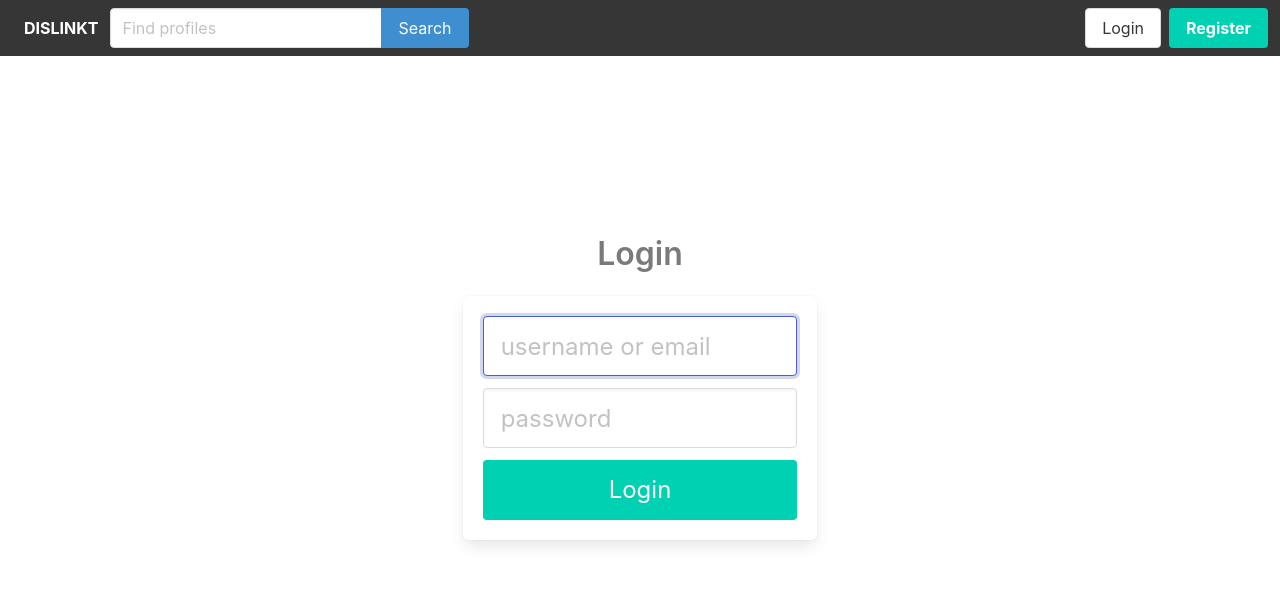
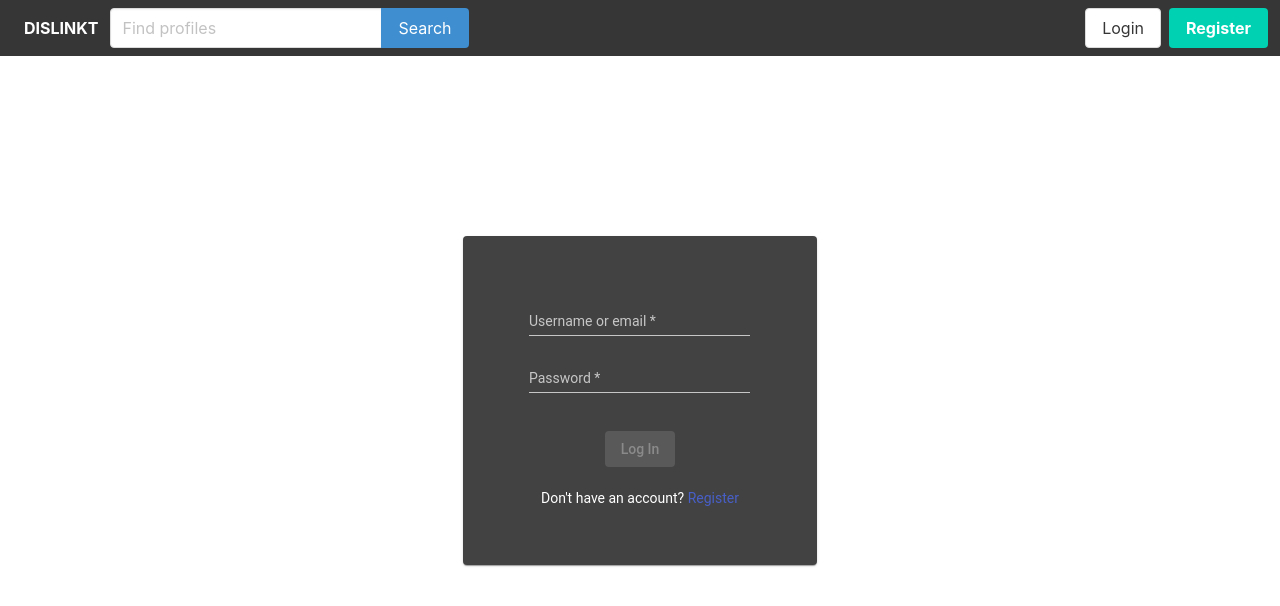
Before and after one commit to XWS-BSEP-TIM1-2022/dislinkt-frontend, an Angular app in the folder dislinkt-frontend/: page /login in a window 1280 px wide. Shown: the top 606 px of the page. Built offline with nearby package versions, Linux system fonts and the light colour scheme.

Commit message:
added angular material

```diff
--- a/dislinkt-frontend/angular.json
+++ b/dislinkt-frontend/angular.json
@@ -28,6 +28,7 @@
             ],
             "styles": [
               "src/styles.css",
+              "./node_modules/@angular/material/prebuilt-themes/purple-green.css",
               "node_modules/bulma/css/bulma.css",
               "node_modules/sweetalert2/src/sweetalert2.scss"
             ],
@@ -96,7 +97,8 @@
               "src/assets"
             ],
             "styles": [
-              "src/styles.css"
+              "src/styles.css",
+              "./node_modules/@angular/material/prebuilt-themes/purple-green.css"
             ],
             "scripts": []
           }
--- a/dislinkt-frontend/package.json
+++ b/dislinkt-frontend/package.json
@@ -11,10 +11,12 @@
   "private": true,
   "dependencies": {
     "@angular/animations": "~12.2.0",
+    "@angular/cdk": "^13.3.4",
     "@angular/common": "~12.2.0",
     "@angular/compiler": "~12.2.0",
     "@angular/core": "~12.2.0",
     "@angular/forms": "~12.2.0",
+    "@angular/material": "^13.3.4",
     "@angular/platform-browser": "~12.2.0",
     "@angular/platform-browser-dynamic": "~12.2.0",
     "@angular/router": "~12.2.0",
--- a/dislinkt-frontend/src/app/login/login.component.html
+++ b/dislinkt-frontend/src/app/login/login.component.html
@@ -2,6 +2,50 @@
     <div class="hero-body">
         <div class="container has-text-centered">
             <div class="column is-4 is-offset-4">
+
+                <mat-card class="example-card">
+                    <div style="margin-left: 15%; margin-right: 15%;">
+                        <mat-card-header>
+                        </mat-card-header>
+                        <br>
+                        <mat-card-content style="margin-left: 1%; margin-right: 1%;">
+                            <br>
+                            <p>
+                                <mat-form-field appearance="legacy" style="width: 100%;">
+                                    <mat-label>Username or email</mat-label>
+                                    <input type="text" matInput placeholder="username or email" [(ngModel)]="username"
+                                        [formControl]="usernameForm" required>
+
+                                    <mat-error *ngIf="usernameForm.invalid">{{getUsernameErrorMessage()}}</mat-error>
+                                </mat-form-field>
+                            </p>
+                            <p>
+                                <mat-form-field appearance="legacy" style="width: 100%;">
+                                    <mat-label>Password</mat-label>
+                                    <input type="text" matInput placeholder="password" [(ngModel)]="password" required
+                                        [formControl]="passwordForm">
+                                    <mat-error *ngIf="passwordForm.invalid">{{getPasswordErrorMessage()}}</mat-error>
+                                </mat-form-field>
+                            </p>
+                            <br>
+                            <div style="text-align: center;">
+                                <button mat-raised-button color="primary" (click)="login()"
+                                    [disabled]="usernameForm.invalid || passwordForm.invalid">
+                                    Log In
+                                </button>
+                                <br>
+                                <br>
+                                <mat-label style="text-align: center;">Don't have an account? <a
+                                        [routerLink]="['/registration']"> Register</a> </mat-label>
+                            </div>
+                        </mat-card-content>
+                        <br>
+                    </div>
+                </mat-card>
+
+
+
+                <!--
                 <h3 class="title has-text-grey">Login</h3>
                 <div class="box">
                     <form ngNativeValidate>
@@ -22,7 +66,7 @@
                         <button class="button is-block is-primary is-large is-fullwidth"
                             (click)="login()">Login</button>
                     </form>
-                </div>
+                </div>-->
             </div>
         </div>
     </div>
--- a/dislinkt-frontend/src/app/login/login.component.ts
+++ b/dislinkt-frontend/src/app/login/login.component.ts
@@ -1,4 +1,5 @@
 import { Component, OnInit } from '@angular/core';
+import { FormControl, Validators } from '@angular/forms';
 import { Router } from '@angular/router';
 import Swal from 'sweetalert2';
 import { AuthService } from '../auth.service';
@@ -12,6 +13,9 @@ export class LoginComponent implements OnInit {
 
   username = ""
   password = ""
+
+  usernameForm = new FormControl('', [Validators.required]);
+  passwordForm = new FormControl('', [Validators.required]);
 
   constructor(private authService: AuthService, private router: Router) { }
 
@@ -51,4 +55,13 @@ export class LoginComponent implements OnInit {
       }
     )
   }
+  getUsernameErrorMessage(){
+    return this.usernameForm.hasError('required') ? 'You must enter a value' :
+        '';
+  }
+
+  getPasswordErrorMessage(){
+    return this.passwordForm.hasError('required') ? 'You must enter a value' :
+        '';
+  }
 }
```
Also changed, not shown: dislinkt-frontend/src/app/app.module.ts (+23 -0 lines), 1 other file (tests, documents, lock files or other folders).
